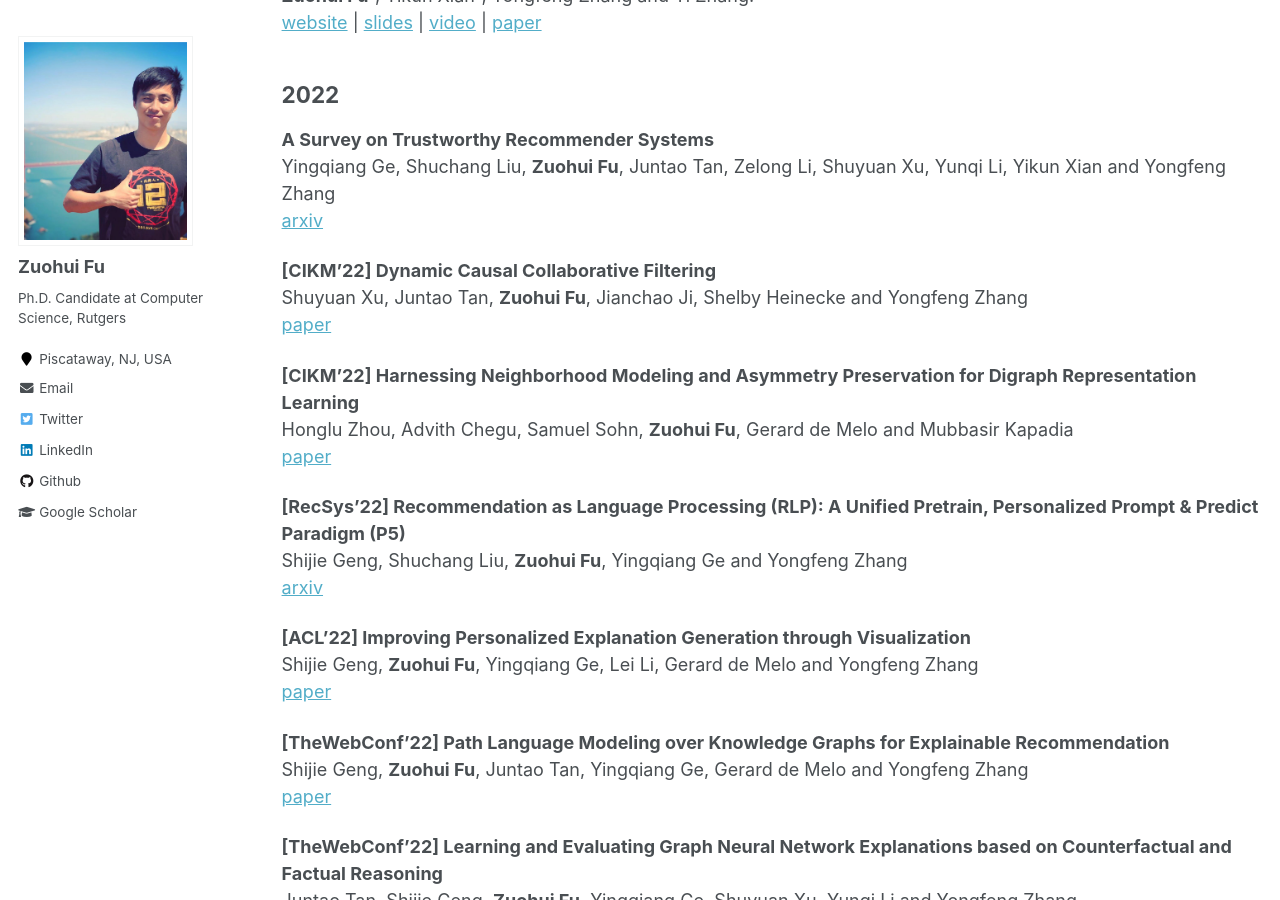
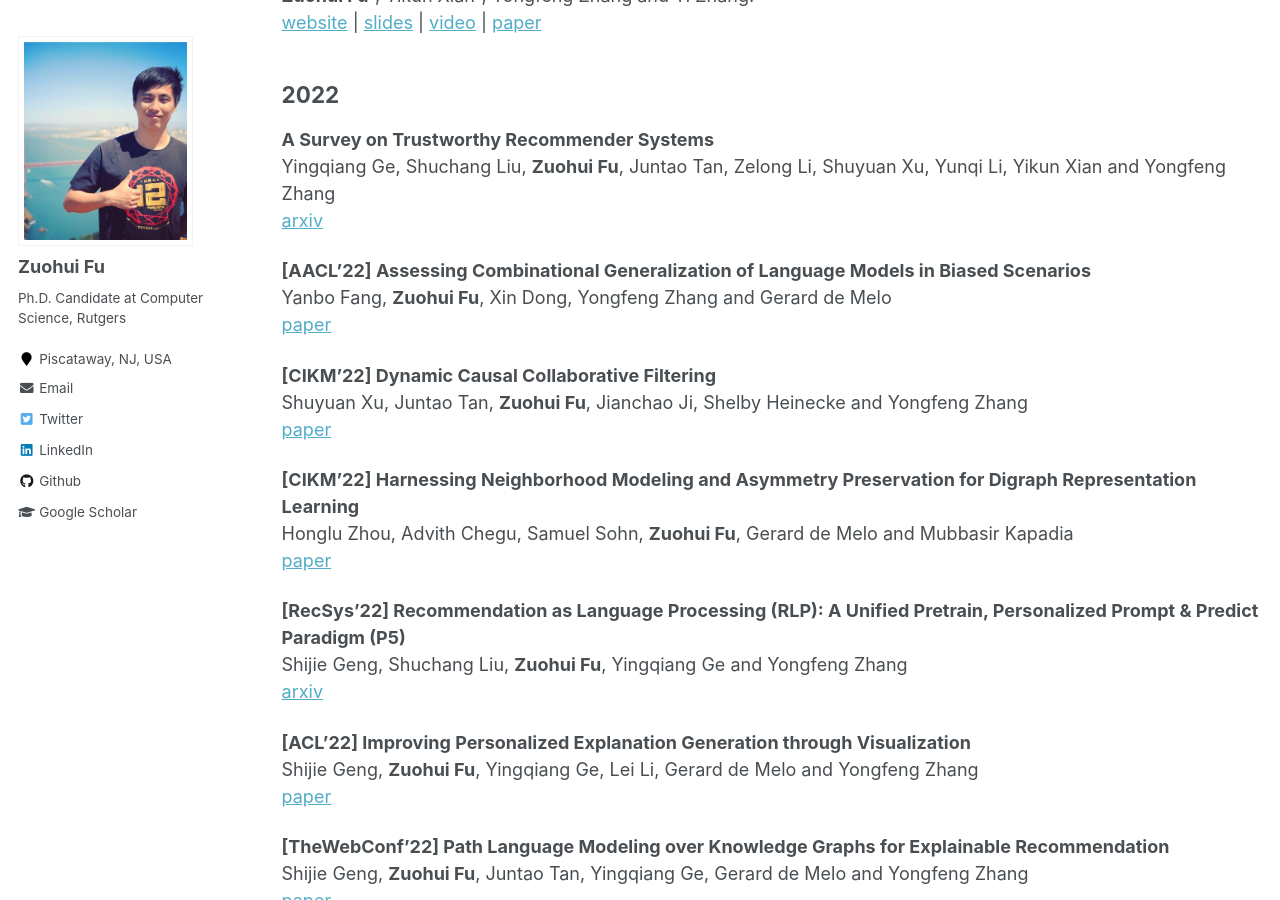
Before and after one commit to zuohuif/zuohuif.github.io, a Jekyll site: the page built from _pages/publications.md, in a window 1280 px wide and 900 px high, scrolled down 346 px. Built offline with Jekyll 4.4.1, drawn with Linux system fonts in a browser that asks for light colours.

Commit message:
Update publications.md

```diff
--- a/_pages/publications.md
+++ b/_pages/publications.md
@@ -18,6 +18,10 @@ Tutorials
 **A Survey on Trustworthy Recommender Systems**<br>
 Yingqiang Ge, Shuchang Liu, **Zuohui Fu**, Juntao Tan, Zelong Li, Shuyuan Xu, Yunqi Li, Yikun Xian and Yongfeng Zhang<br>
 [arxiv](https://arxiv.org/abs/2207.12515)
+
+**[AACL'22] Assessing Combinational Generalization of Language Models in Biased Scenarios**<br>
+Yanbo Fang, **Zuohui Fu**, Xin Dong, Yongfeng Zhang and Gerard de Melo<br>
+[paper]()
 
 **[CIKM'22] Dynamic Causal Collaborative Filtering**<br>
 Shuyuan Xu, Juntao Tan, **Zuohui Fu**, Jianchao Ji, Shelby Heinecke and Yongfeng Zhang<br>
```
